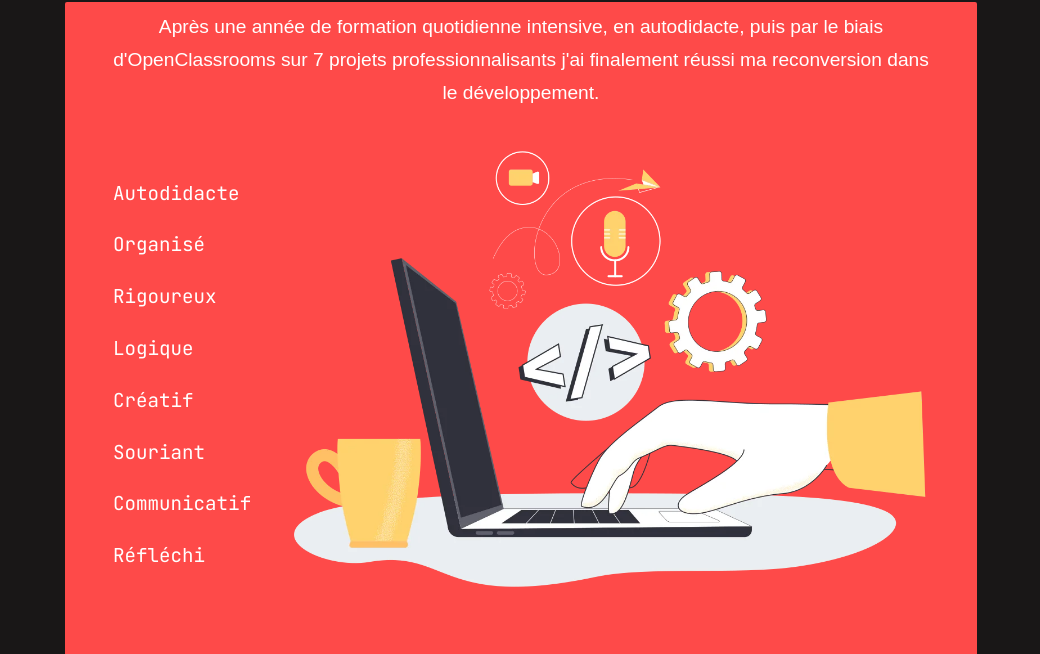
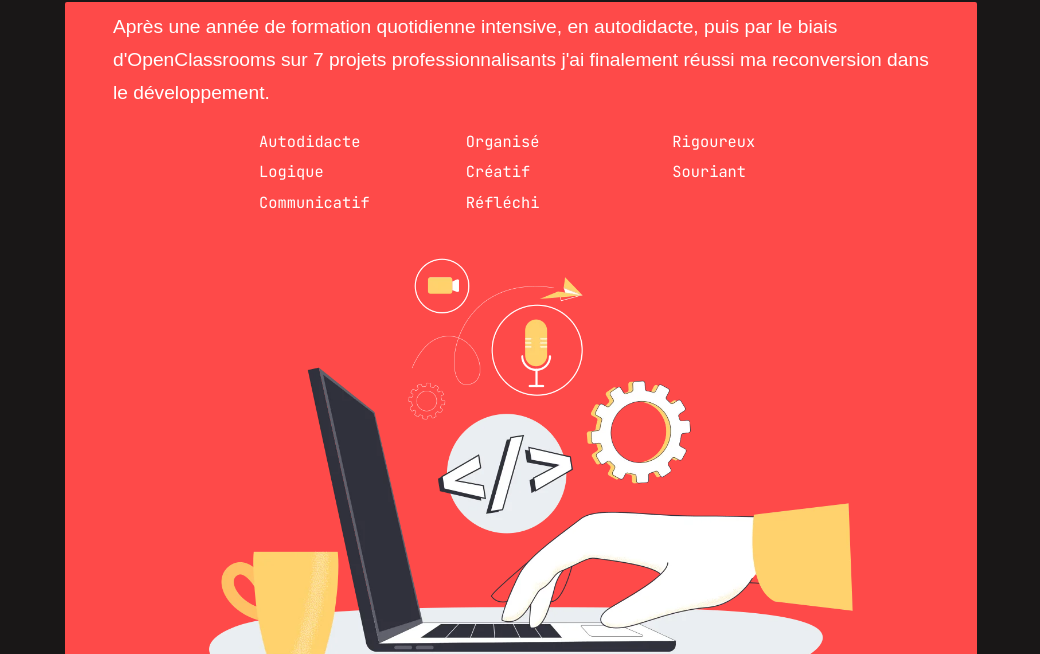
Before and after one commit to Bol2riZH/portfolio, a website: page public/index.html in a window 1280 px wide. Shown: the part 1008-1662 px from the top of the page, without its empty margins (31-1071 px from the left). Drawn offline with Linux system fonts and the light colour scheme.

Commit message:
section quality mq done

```diff
--- a/public/index.html
+++ b/public/index.html
@@ -45,7 +45,7 @@
       <a id="closeBtn" class="close hidden">×</a>
       <ul class="navigation__list">
         <li class="navigation__item">
-          <a href="#" class="navigation__link hidden">&uparrow;</a>
+          <a href="#" class="navigation__link hidden arrow-size">&uparrow;</a>
         </li>
         <li class="navigation__item">
           <a href="#skill" class="navigation__link">Compétences</a>
--- a/public/index.js
+++ b/public/index.js
@@ -16,7 +16,6 @@ const logo = document.querySelector('.header__logo');
 const navbar = document.querySelector('.navigation');
 const navbarList = document.querySelector('.navigation__list');
 const navbarLink = document.querySelector('.navigation__link');
-const navBurger = document.querySelector('.burger-link');
 
 const links = document.querySelector('.links');
 
@@ -56,15 +55,11 @@ document.addEventListener('scroll', () => {
   if (positionY > 137) {
     logo.classList.remove('hidden');
     logo.classList.add('header__animation');
-    navbarLink.classList.remove('hidden');
 
     if (window.screen.width > 1300) {
       navbar.classList.add('navigation__position--top');
       navbar.classList.add('navigation__animation--appearing');
       navbarList.classList.add('navigation__position--column');
-    }
-    if (window.screen.width < 900) {
-      links.classList.add('hidden');
     }
   }
 
--- a/public/sass/base/_base.scss
+++ b/public/sass/base/_base.scss
@@ -20,7 +20,7 @@ html {
     font-size: 56.25%;
   }
   @include mixins.respond(phone) {
-    font-size: 50%;
+    font-size: 37.5%;
   }
   @include mixins.respond(big-desktop) {
     font-size: 75%;
--- a/public/sass/base/_typography.scss
+++ b/public/sass/base/_typography.scss
@@ -49,6 +49,10 @@ a:link {
   font-size: variables.$big-font-size;
 }
 
+.links__item {
+  font-size: variables.$big-font-size;
+}
+
 .navigation__link {
   font-size: variables.$medium-font-size;
 
@@ -80,10 +84,18 @@ a:link {
 
 .quality__list {
   font-size: variables.$medium-font-size;
+
+  @include mixins.respond(mid-desktop) {
+    font-size: variables.$default-font-size;
+  }
 }
 
 .quality__skill--list {
   font-size: variables.$medium-font-size;
+
+  @include mixins.respond(mid-desktop) {
+    font-size: variables.$default-font-size;
+  }
 }
 
 .card__link {
--- a/public/sass/base/_utilities.scss
+++ b/public/sass/base/_utilities.scss
@@ -26,3 +26,7 @@
 .specific-font-size {
   font-size: 4rem !important;
 }
+.arrow-size {
+  font-size: 6rem !important;
+  font-weight: 900;
+}
--- a/public/sass/components/_link.scss
+++ b/public/sass/components/_link.scss
@@ -12,6 +12,9 @@
   @include mixins.respond(tab-land) {
     top: 35rem;
   }
+  @include mixins.respond(phone) {
+    position: absolute;
+  }
 
   &__list {
     display: flex;
@@ -19,7 +22,6 @@
     gap: 1rem;
   }
   &__item {
-    font-size: variables.$big-font-size;
     transition: all 200ms;
     &:hover {
       scale: 1.4;
--- a/public/sass/layout/_quality.scss
+++ b/public/sass/layout/_quality.scss
@@ -1,22 +1,61 @@
+@use '../abstract/mixins';
+
 .quality {
   &__paragraphe {
     text-align: center;
     margin-bottom: 2rem;
+
+    @include mixins.respond(mid-desktop) {
+      text-align: left;
+      margin-bottom: 0;
+    }
   }
   &__container {
     display: flex;
     justify-content: space-between;
     gap: 2rem;
+
+    @include mixins.respond(mid-desktop) {
+      flex-direction: column;
+      align-items: center;
+    }
+    @include mixins.respond(phone) {
+      flex-direction: row;
+      justify-content: space-between;
+      gap: 2rem;
+    }
   }
   &__list {
     display: flex;
     flex-direction: column;
     gap: 2rem;
     margin-top: 5rem;
+
+    @include mixins.respond(mid-desktop) {
+      display: grid;
+      grid-template-columns: repeat(4, 1fr);
+      grid-template-rows: 2fr;
+      grid-column-gap: 5rem;
+      grid-row-gap: 0.5rem;
+      margin-top: 2rem;
+    }
+
+    @include mixins.respond(tab-land) {
+      grid-template-columns: repeat(3, 1fr);
+      grid-column-gap: 10rem;
+    }
+    @include mixins.respond(phone) {
+      display: flex;
+    }
   }
   &__img {
     width: 80rem;
     height: 50rem;
+
+    @include mixins.respond(mid-desktop) {
+      width: 90%;
+      height: 100%;
+    }
     img {
       object-fit: cover;
       width: 100%;
@@ -30,6 +69,10 @@
       gap: 5rem;
       margin-top: 5rem;
       margin-bottom: 2rem;
+
+      @include mixins.respond(mid-desktop) {
+        flex-wrap: wrap;
+      }
     }
     &--item {
       display: flex;
--- a/public/sass/page/_home.scss
+++ b/public/sass/page/_home.scss
@@ -1,10 +1,9 @@
 @use '../abstract/variables';
 @use '../abstract/mixins';
 
-.main {
-  @include mixins.respond(tab-land) {
-    display: flex;
-    flex-direction: column;
+.heading-secondary {
+  @include mixins.respond(phone) {
+    text-align: center;
   }
 }
 
@@ -19,6 +18,10 @@
 
   @include mixins.respond(tab-land) {
     margin: 20rem 10rem;
+  }
+  @include mixins.respond(phone) {
+    margin: 10rem auto;
+    width: 100%;
   }
 
   &__myself {
```
Also changed, not shown: public/MR.png (deleted), public/css/style.css, 1 other file.
